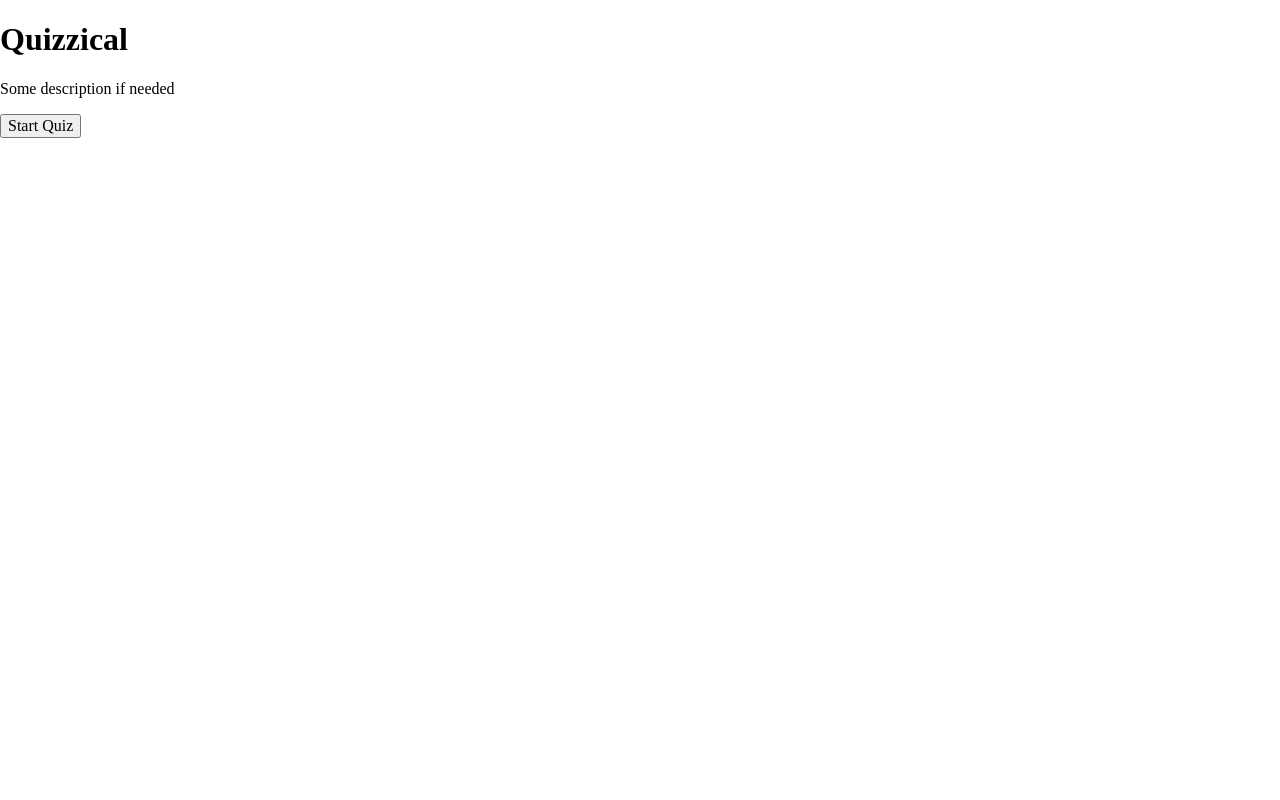
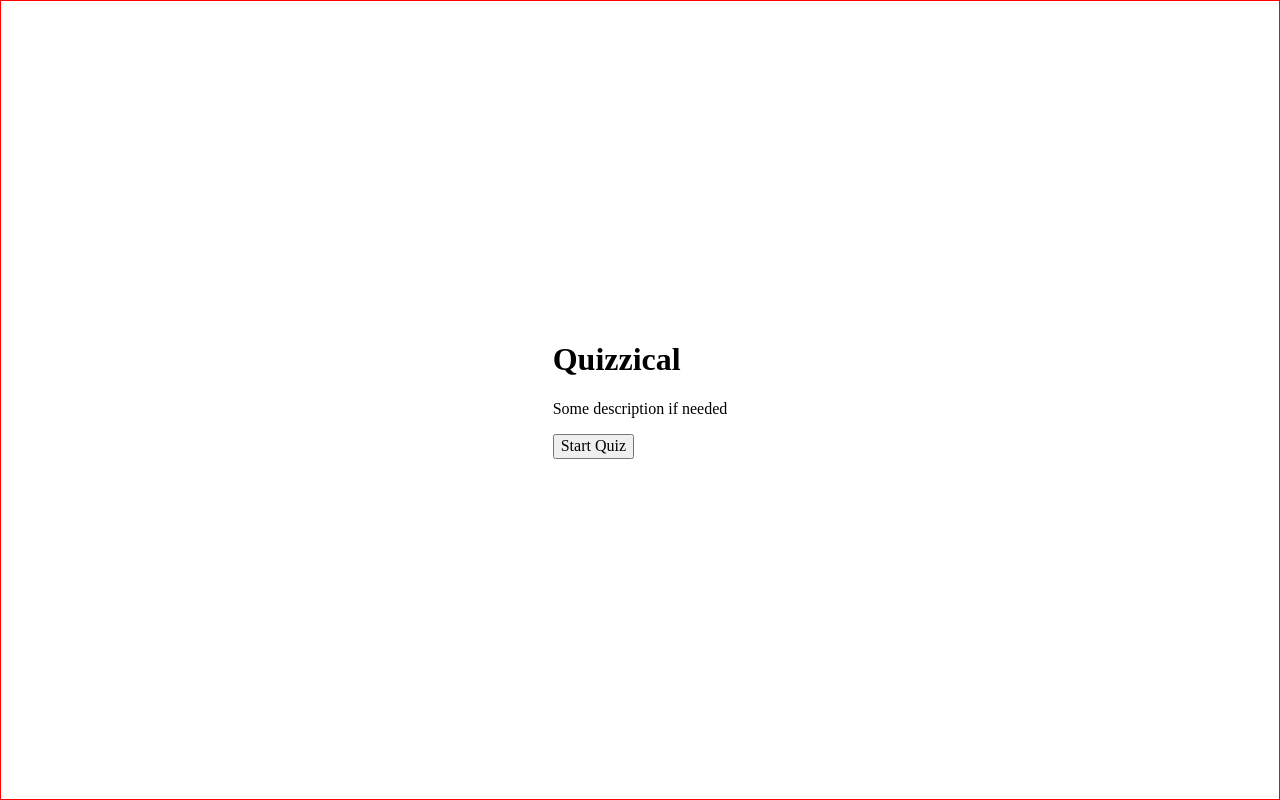
Before and after one commit to UloakuObi/quizzical-trivia, a React (Vite) app: page / in a window 1280 px wide. Built offline with nearby package versions, Linux system fonts and the light colour scheme.

Commit message:
Build components

```diff
--- a/App.jsx
+++ b/App.jsx
@@ -14,8 +14,6 @@ export default function App() {
         const res = await fetch("https://opentdb.com/api.php?amount=5&category=9&difficulty=medium&type=multiple")
         const data = await res.json()
         // console.log(JSON.stringify(data, null, 2))
-        console.log("Button clicked")
-
 
         const formattedData = data.results.map((question, index) => {
             const options = [...question.incorrect_answers]
@@ -36,9 +34,11 @@ export default function App() {
 
     const quizElements = quizData.map((question, index) => {
         return (
-            <div key={index}>
+            <div key={index} className="question">
                 <h2>{he.decode(question.question)}</h2>
-                <div>{question.options.map((option, index) => <span key={index}>{option}</span>)}</div>
+                <div className="quiz-options">
+                    {question.options.map((option, index) => <span key={index}>{option}</span>)}
+                </div>
             </div>
             )
     })
@@ -47,8 +47,8 @@ export default function App() {
 
     return (
         <main>
-            {/* <HomePage fetchQuiz={fetchQuiz}/> */}
           {startQuiz ? quizElements : <HomePage fetchQuiz={fetchQuiz}/>}
+          {startQuiz && <button className="check-ans">Check answer</button>}
         </main>
     )
 }
--- a/QuizPage.jsx
+++ /dev/null
@@ -1,5 +0,0 @@
-export default function QuizPage(props) {
-    return (
-        <>{props.quizEl}</>
-    )
-}
--- a/style.css
+++ b/style.css
@@ -1,3 +1,44 @@
 * {
     box-sizing: border-box;
 }
+
+html, body {
+    height: 100vh;
+}
+
+body {
+    display: flex;
+    justify-content: center;
+    align-items: center;
+    border: 1px solid red;
+}
+
+main {
+    margin: 2rem 5rem;
+}
+
+div.question {
+    padding-block: .25em;
+}
+
+h2 {
+    font-size: 1.125rem;
+}
+
+.quiz-options > span{
+    margin-right: .5em;
+    padding: .25em .65em;
+    border: 1px solid gray;
+    border-radius: .75rem;
+}
+
+.quiz-options {
+    padding-bottom: 1.5rem;
+    border-bottom: 1px solid lightgray;
+}
+
+button.check-ans {
+    margin-top: 2rem;
+    width: auto;
+    margin-inline: auto;
+}
```
